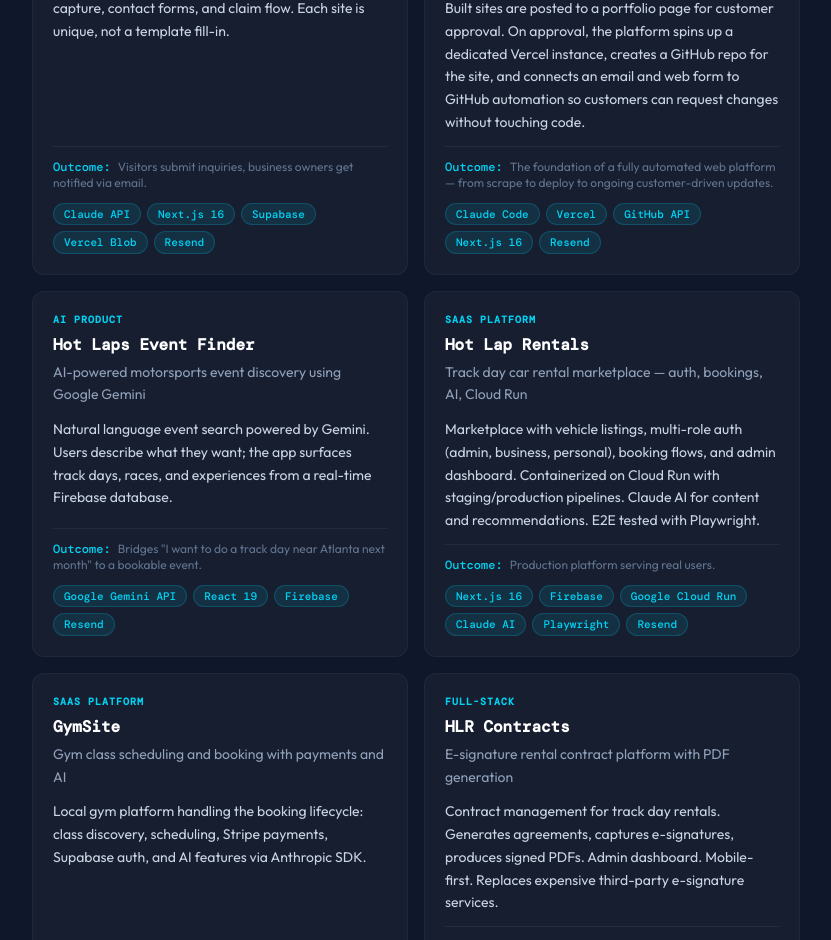
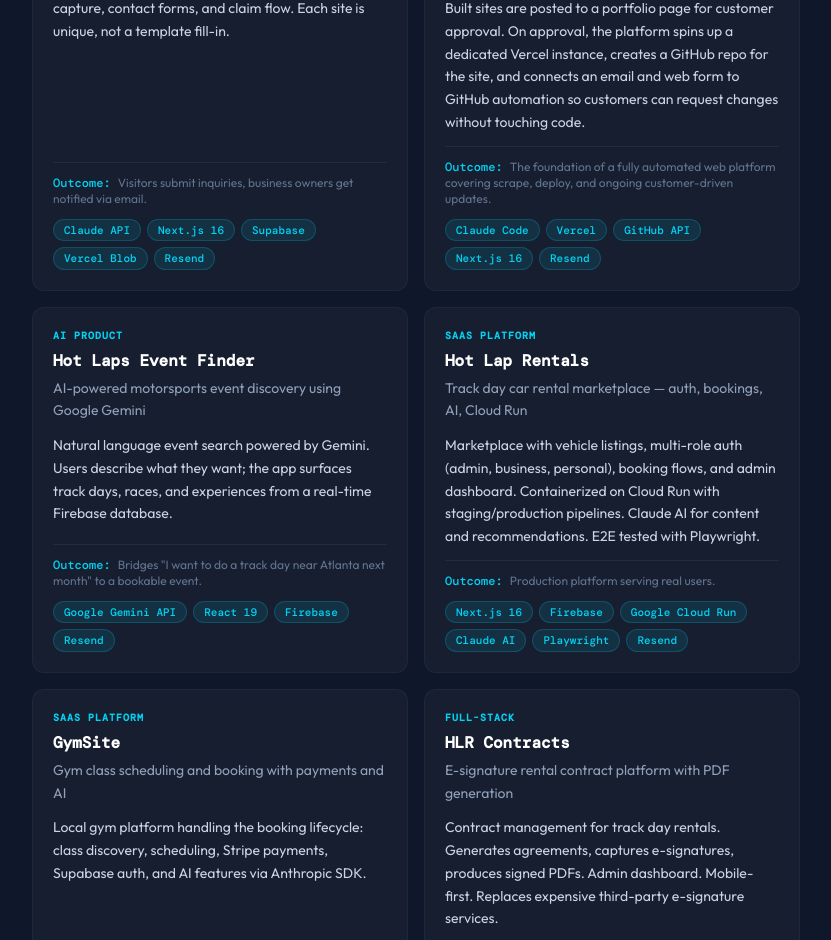
Before and after one commit to patrickclay/portfolio, a Next.js app: page / in a window 1280 px wide. Shown: the part 1873-2813 px from the top of the page, without its empty margins (224-1055 px from the left). Built offline with nearby package versions, Linux system fonts and the light colour scheme.

Commit message:
Remove emdash from Automated Web Platform outcome text
https://claude.ai/code/session_01GUaN9P3revvdPcHtQiAEGU

```diff
--- a/data/projects.ts
+++ b/data/projects.ts
@@ -107,7 +107,7 @@ export const products: CardData[] = [
     description:
       "A Claude Code Skill that takes a website URL, pulls all content into local files, restructures the page, and generates new HTML from a chosen design template. Built sites are posted to a portfolio page for customer approval. On approval, the platform spins up a dedicated Vercel instance, creates a GitHub repo for the site, and connects an email and web form to GitHub automation so customers can request changes without touching code.",
     outcome:
-      "The foundation of a fully automated web platform — from scrape to deploy to ongoing customer-driven updates.",
+      "The foundation of a fully automated web platform covering scrape, deploy, and ongoing customer-driven updates.",
     techStack: [
       "Claude Code",
       "Vercel",
```
